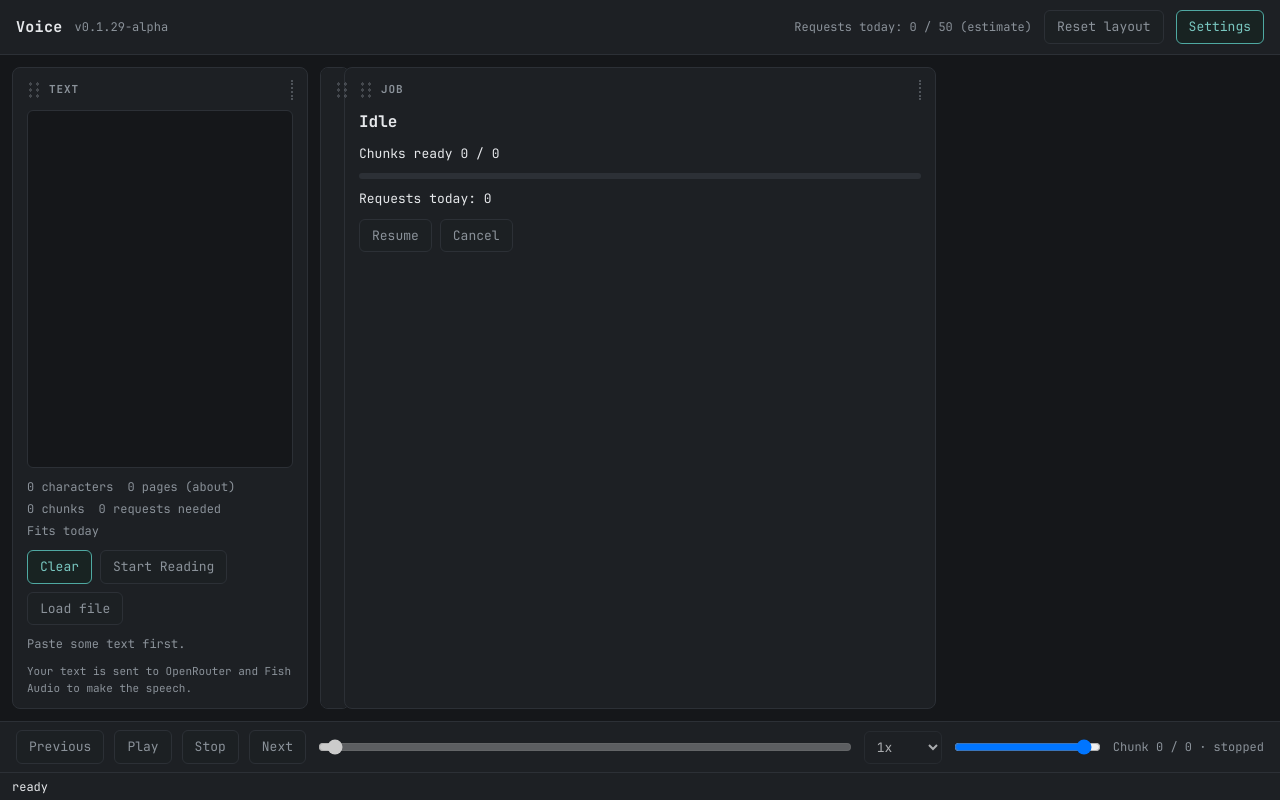
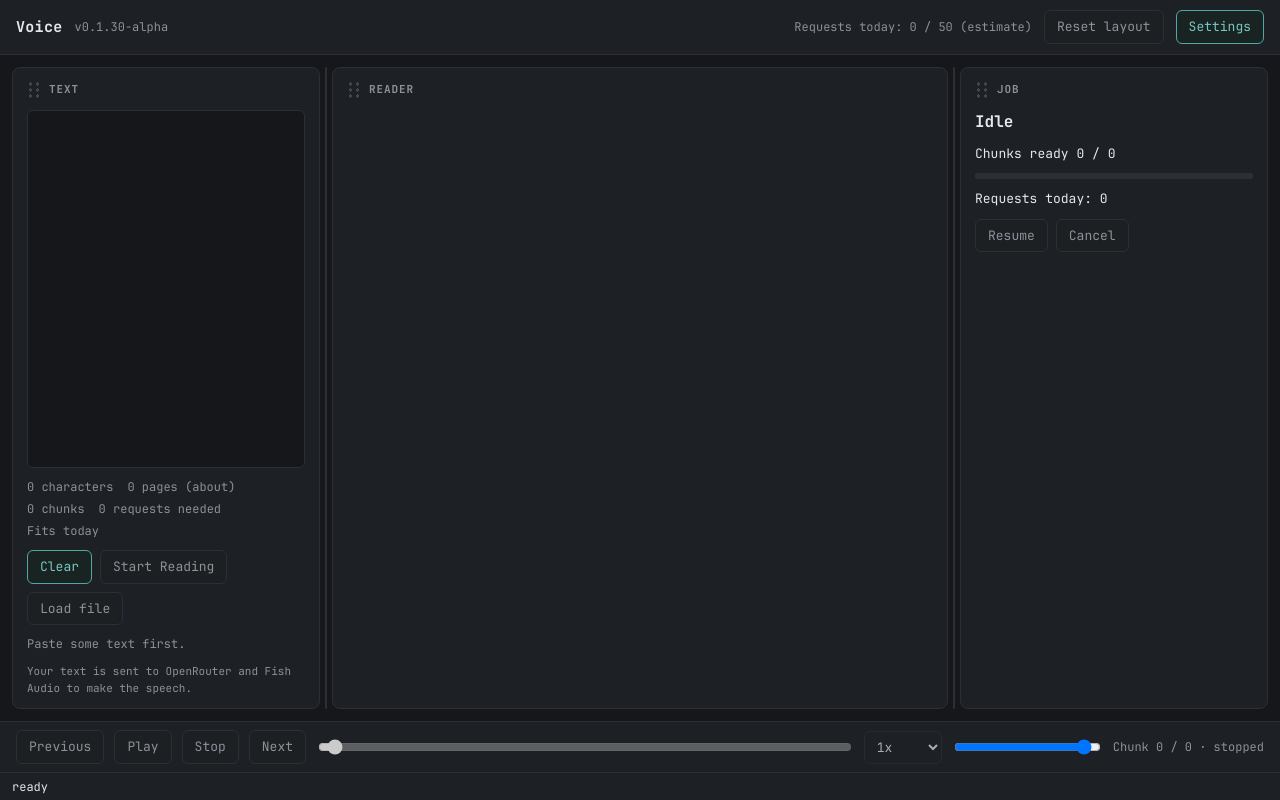
Before and after one commit to NestorKrs/Voice, a React (Vite) app: page / in a window 1280 px wide. Built offline with nearby package versions, Linux system fonts and the light colour scheme.

Commit message:
0.1.30-alpha: panel resizing with handles, keyboard and window-resize clamping

```diff
--- a/package.json
+++ b/package.json
@@ -1,7 +1,7 @@
 {
   "name": "voice",
   "private": true,
-  "version": "0.1.29-alpha",
+  "version": "0.1.30-alpha",
   "type": "module",
   "scripts": {
     "dev": "vite --host 127.0.0.1 --port 5180 --strictPort",
--- a/src/App.css
+++ b/src/App.css
@@ -4,8 +4,9 @@
 .title { font-weight: 700; font-size: 15px; letter-spacing: 0.02em; }
 .version { color: var(--muted); font-size: 12px; }
 .requests { color: var(--muted); font-size: 12px; margin-left: auto; }
-.columns { display: flex; gap: 12px; padding: 12px; flex: 1; min-height: 0; overflow: hidden; width: 100%; box-sizing: border-box; }
-.panel { background: var(--panel); border: 1px solid var(--line); border-radius: 8px; padding: 12px 14px; display: flex; flex-direction: column; gap: 10px; min-height: 0; overflow: auto; min-width: 220px; transition: border-color var(--ease), opacity var(--ease); }
+.columns { display: grid; grid-template-columns: minmax(0, 25fr) 12px minmax(0, 50fr) 12px minmax(0, 25fr); grid-template-rows: minmax(0, 1fr); gap: 0; padding: 12px; flex: 1; min-height: 0; overflow: hidden; width: 100%; box-sizing: border-box; }
+.columns.resizing { cursor: col-resize; user-select: none; }
+.panel { background: var(--panel); border: 1px solid var(--line); border-radius: 8px; padding: 12px 14px; display: flex; flex-direction: column; gap: 10px; min-height: 0; overflow: auto; min-width: 0; transition: border-color var(--ease), opacity var(--ease); }
 .panel-head { position: relative; display: flex; align-items: center; gap: 8px; min-height: 20px; }
 .panel-title { font-size: 11px; font-weight: 600; letter-spacing: 0.08em; text-transform: uppercase; color: var(--muted); }
 .text-panel textarea { flex: 1; min-height: 0; resize: none; background: var(--bg); line-height: 1.6; padding: 10px 12px; }
@@ -43,15 +44,15 @@
 .drawer label { display: block; margin-top: 6px; font-size: 12px; color: var(--muted); }
 .drawer input, .drawer select { width: 100%; background: var(--bg); }
 
-.text-panel { flex: 1 1 0; min-width: 0; }
-.reader-panel { flex: 1.4 1 0; min-width: 0; }
-.job-panel { flex: 0.8 1 0; min-width: 0; }
 .grip { flex: none; width: 14px; height: 18px; cursor: grab; color: var(--muted); opacity: 0.35; background-image: radial-gradient(circle, currentColor 1.5px, transparent 1.7px); background-size: 7px 6px; transition: opacity var(--ease), color var(--ease); }
 .grip:hover, .grip:focus-visible { opacity: 1; color: var(--accent); }
 .grip:active { cursor: grabbing; }
-.resize-handle { flex: none; width: 8px; height: 20px; margin-left: auto; cursor: col-resize; border-right: 2px dotted var(--muted); opacity: 0.45; touch-action: none; transition: opacity var(--ease), border-color var(--ease); }
-.resize-handle:hover, .resize-handle:focus-visible { opacity: 1; border-color: var(--accent); }
 .drag-ghost { position: fixed; left: 12px; top: 12px; padding: 4px 8px; background: var(--panel); border: 1px solid var(--accent); border-radius: 6px; color: var(--accent); font-size: 12px; pointer-events: none; z-index: 100; opacity: 0.9; }
+ .col-handle { position: relative; cursor: col-resize; touch-action: none; }
+.col-handle::before { content: ''; position: absolute; top: 0; bottom: 0; left: 50%; width: 2px; transform: translateX(-50%); border-radius: 1px; background: var(--line); transition: background var(--ease); }
+.col-handle:hover::before, .col-handle:focus-visible::before, .columns.resizing .col-handle::before { background: var(--accent); }
+.col-handle:focus-visible { outline: none; }
+
 .panel.dragging { opacity: 0.15; transform: scale(0.98); }
 .panel.drop-before { box-shadow: inset 4px 0 0 var(--accent); }
 .panel.drop-after { box-shadow: inset -4px 0 0 var(--accent); }
--- a/src/App.jsx
+++ b/src/App.jsx
@@ -7,7 +7,7 @@ import { createScheduler } from './scheduler.js';
 import { createServices } from './wiring.js';
 import { createPlayerEngine } from './playerEngine.js';
 import { DEFAULT_ORDER, movePanel, stepPanel, loadOrder, saveOrder, resetOrder } from './panelLayout.js';
-import { DEFAULT_WIDTHS, WIDTHS_KEY, loadWidths, saveWidths, resetWidths, usableWidth, resizeFromHandle, columnsTemplate, clampWidths } from './panelWidths.js';
+import { DEFAULT_WIDTHS, clampWidths, usableWidth, resizeFromHandle, columnsTemplate, loadWidths, saveWidths, resetWidths } from './panelWidths.js';
 
 const storage = typeof localStorage !== 'undefined' ? localStorage : null;
 const services = storage ? createServices({ storage }) : null;
@@ -37,7 +37,10 @@ export default function App() {
   const [dragId, setDragId] = useState(null);
   const [drop, setDrop] = useState(null);
   const [widths, setWidths] = useState(() => (storage ? loadWidths(storage) : { ...DEFAULT_WIDTHS }));
-  const [dragGhost, setDragGhost] = useState(null);
+  const [boxWidth, setBoxWidth] = useState(0);
+  const [resizing, setResizing] = useState(false);
+  const columnsRef = useRef(null);
+  const resizeRef = useRef(null);
   const [playerState, setPlayerState] = useState({ total: 0, index: 0, status: 'stopped', rate: 1, volume: 1, buffering: false, position: 0, duration: 0 });
   const audioRef = useRef(null);
   const playerEngineRef = useRef(null);
@@ -74,6 +77,20 @@ export default function App() {
       services.cache.totalBytes().then((n) => setCacheSize(n)).catch((e) => { const m = e && e.message ? e.message : 'error'; setJobError(m); logEvent(m); });
     }
   }, [drawerOpen]);
+
+  useEffect(() => {
+    const el = columnsRef.current;
+    if (!el) return undefined;
+    const measure = () => setBoxWidth(el.clientWidth);
+    measure();
+    if (typeof ResizeObserver === 'undefined') {
+      window.addEventListener('resize', measure);
+      return () => window.removeEventListener('resize', measure);
+    }
+    const ro = new ResizeObserver(measure);
+    ro.observe(el);
+    return () => ro.disconnect();
+  }, []);
 
   const stats = computeStats({ text, chunkSize: settings.chunkSize, usedToday, dailyLimit: settings.dailyLimit });
 
@@ -323,6 +340,54 @@ export default function App() {
   }, [chunks.length]);
 
   const isDefaultOrder = order.join() === DEFAULT_ORDER.join();
+  const usablePx = usableWidth(boxWidth);
+  const shown = boxWidth ? clampWidths(widths, usablePx) : widths;
+  const isDefaultWidths = widths.left === DEFAULT_WIDTHS.left && widths.right === DEFAULT_WIDTHS.right;
+
+  const commitWidths = (next) => {
+    setWidths(next);
+    if (storage && !saveWidths(storage, next)) {
+      logEvent('Could not save the panel widths');
+      setNotice('Could not save the panel widths in this browser.');
+    }
+  };
+
+  const onHandlePointerDown = (index) => (e) => {
+    if (e.button !== 0) return;
+    e.preventDefault();
+    e.currentTarget.setPointerCapture(e.pointerId);
+    resizeRef.current = { index, startX: e.clientX, start: shown, usable: usablePx, last: shown, moved: false };
+    setResizing(true);
+  };
+
+  const onHandlePointerMove = (e) => {
+    const r = resizeRef.current;
+    if (!r) return;
+    const next = resizeFromHandle(r.start, r.index, e.clientX - r.startX, r.usable);
+    r.last = next;
+    r.moved = true;
+    setWidths(next);
+  };
+
+  const onHandlePointerUp = (e) => {
+    const r = resizeRef.current;
+    if (!r) return;
+    resizeRef.current = null;
+    setResizing(false);
+    try { e.currentTarget.releasePointerCapture(e.pointerId); } catch {}
+    if (r.moved) {
+      commitWidths(r.last);
+      logEvent('Resized panels');
+    }
+  };
+
+  const onHandleKeyDown = (index) => (e) => {
+    if (e.key !== 'ArrowLeft' && e.key !== 'ArrowRight') return;
+    e.preventDefault();
+    const step = e.shiftKey ? 64 : 16;
+    commitWidths(resizeFromHandle(shown, index, e.key === 'ArrowLeft' ? -step : step, usablePx));
+  };
+
 
   const applyOrder = (next, message) => {
     setOrder(next);
@@ -339,14 +404,12 @@ export default function App() {
     e.dataTransfer.setData('text/plain', id);
     const panel = e.currentTarget.closest('.panel');
     if (panel) e.dataTransfer.setDragImage(panel, 16, 16);
-    setDragGhost({ x: e.clientX, y: e.clientY, id });
     logEvent('Drag panel ' + id);
   };
 
   const onGripDragEnd = () => {
     setDragId(null);
     setDrop(null);
-    setDragGhost(null);
   };
 
   const onPanelDragOver = (id) => (e) => {
@@ -386,6 +449,8 @@ export default function App() {
     try {
       if (storage) resetOrder(storage);
       setOrder([...DEFAULT_ORDER]);
+      if (storage) resetWidths(storage);
+      setWidths({ ...DEFAULT_WIDTHS });
       setNotice('Panel layout reset.');
     } catch (e) {
       const m = e && e.message ? e.message : 'error';
@@ -396,31 +461,6 @@ export default function App() {
 
   const panelClass = (id, extra) =>
     'panel ' + extra + (dragId === id ? ' dragging' : '') + (drop && drop.id === id ? ' drop-' + drop.side : '');
-
-  const usable = usableWidth(typeof window !== 'undefined' ? window.innerWidth : 1200);
-
-  const panelStyle = () => ({});
-
-  const onResizeStart = (handle) => (e) => {
-    e.preventDefault();
-    e.stopPropagation();
-    const startX = e.clientX;
-    const startWidths = widths;
-    const move = (event) => {
-      const delta = event.clientX - startX;
-      const next = resizeFromHandle(startWidths, handle, delta, usable);
-      setWidths(next);
-    };
-    const stop = () => {
-      window.removeEventListener('pointermove', move);
-      window.removeEventListener('pointerup', stop);
-      saveWidths(storage, widths);
-    };
-    window.addEventListener('pointermove', move);
-    window.addEventListener('pointerup', stop, { once: true });
-  };
-
-  const columnsStyle = { gridTemplateColumns: columnsTemplate(widths, 12), display: 'grid', gap: '12px', padding: '12px', flex: 1, minHeight: 0, overflow: 'hidden', width: '100%', boxSizing: 'border-box' };
 
   const stateWord = {
     idle: 'Idle',
@@ -439,16 +479,14 @@ export default function App() {
         <span className="requests" title={services ? new Date(services.counter.resetAt()).toLocaleString() : ''}>
           Requests today: {usedToday} / {settings.dailyLimit} (estimate)
         </span>
-        <button onClick={handleResetLayout} disabled={isDefaultOrder} title={isDefaultOrder ? 'The panels are already in the default order.' : 'Put the panels back in the default order.'}>Reset layout</button>
+        <button onClick={handleResetLayout} disabled={isDefaultOrder && isDefaultWidths} title={isDefaultOrder && isDefaultWidths ? 'The panels are already in the default order and size.' : 'Put the panels back in the default order and size.'}>Reset layout</button>
         <button className="settings-btn" onClick={() => setDrawerOpen((o) => !o)}>Settings</button>
       </header>
-      <div className="columns" style={columnsStyle}>
-        <section className={panelClass('text', 'text-panel')} onDragOver={onPanelDragOver('text')} onDragLeave={onPanelDragLeave} onDrop={onPanelDrop('text')}>
+      <div className={'columns' + (resizing ? ' resizing' : '')} ref={columnsRef} style={{ gridTemplateColumns: columnsTemplate(shown) }}>
+        <section className={panelClass('text', 'text-panel')} style={{ gridColumn: order.indexOf('text') * 2 + 1, gridRow: 1 }} onDragOver={onPanelDragOver('text')} onDragLeave={onPanelDragLeave} onDrop={onPanelDrop('text')}>
           <div className="panel-head">
             <span className="grip" role="button" tabIndex={0} draggable="true" title="Drag to move this panel. Keyboard: Alt+Left or Alt+Right." aria-label="Move the Text panel" onDragStart={onGripDragStart('text')} onDragEnd={onGripDragEnd} onKeyDown={onGripKeyDown('text')} />
             <span className="panel-title">Text</span>
-            <span className="resize-handle" role="separator" tabIndex={0} title="Drag to resize this panel." aria-label="Resize the Text panel" onPointerDown={onResizeStart(0)} />
-
           </div>
           <textarea value={text} onChange={(e) => setText(e.target.value)} />
           <div className="stats">
@@ -467,11 +505,10 @@ export default function App() {
           <div className="privacy">Your text is sent to OpenRouter and Fish Audio to make the speech.</div>
           {notice ? <div className="notice">{notice}</div> : null}
         </section>
-        <section className={panelClass('reader', 'reader-panel')} onDragOver={onPanelDragOver('reader')} onDragLeave={onPanelDragLeave} onDrop={onPanelDrop('reader')}>
+        <section className={panelClass('reader', 'reader-panel')} style={{ gridColumn: order.indexOf('reader') * 2 + 1, gridRow: 1 }} onDragOver={onPanelDragOver('reader')} onDragLeave={onPanelDragLeave} onDrop={onPanelDrop('reader')}>
           <div className="panel-head">
             <span className="grip" role="button" tabIndex={0} draggable="true" title="Drag to move this panel. Keyboard: Alt+Left or Alt+Right." aria-label="Move the Reader panel" onDragStart={onGripDragStart('reader')} onDragEnd={onGripDragEnd} onKeyDown={onGripKeyDown('reader')} />
             <span className="panel-title">Reader</span>
-            <span className="resize-handle" role="separator" tabIndex={0} title="Drag to resize this panel." aria-label="Resize the Reader panel" onPointerDown={onResizeStart('reader')} />
           </div>
           <div className="chunk-list">
             {chunks.map((c, i) => {
@@ -494,11 +531,10 @@ export default function App() {
             })}
           </div>
         </section>
-        <section className={panelClass('job', 'job-panel')} onDragOver={onPanelDragOver('job')} onDragLeave={onPanelDragLeave} onDrop={onPanelDrop('job')}>
+        <section className={panelClass('job', 'job-panel')} style={{ gridColumn: order.indexOf('job') * 2 + 1, gridRow: 1 }} onDragOver={onPanelDragOver('job')} onDragLeave={onPanelDragLeave} onDrop={onPanelDrop('job')}>
           <div className="panel-head">
             <span className="grip" role="button" tabIndex={0} draggable="true" title="Drag to move this panel. Keyboard: Alt+Left or Alt+Right." aria-label="Move the Job panel" onDragStart={onGripDragStart('job')} onDragEnd={onGripDragEnd} onKeyDown={onGripKeyDown('job')} />
             <span className="panel-title">Job</span>
-            <span className="resize-handle" role="separator" tabIndex={0} title="Drag to resize this panel." aria-label="Resize the Job panel" onPointerDown={onResizeStart(1)} />
           </div>
           <div className="state">{stateWord}{schedState.state === 'idle' && schedState.chunks.some((c) => c.status === 'ready') ? ' - window filled' : ''}</div>
           <div>Chunks ready {schedState.chunks.filter((c) => c.status === 'ready').length} / {chunks.length}</div>
@@ -511,8 +547,9 @@ export default function App() {
             <button onClick={handleCancel} disabled={schedState.state !== 'generating'}>Cancel</button>
           </div>
         </section>
+        <div className="col-handle" role="separator" aria-orientation="vertical" tabIndex={0} aria-label="Resize the left and middle panels" title="Drag to resize. Keyboard: Left or Right arrow, Shift for bigger steps." style={{ gridColumn: 2, gridRow: 1 }} onPointerDown={onHandlePointerDown(0)} onPointerMove={onHandlePointerMove} onPointerUp={onHandlePointerUp} onPointerCancel={onHandlePointerUp} onKeyDown={onHandleKeyDown(0)} />
+        <div className="col-handle" role="separator" aria-orientation="vertical" tabIndex={0} aria-label="Resize the middle and right panels" title="Drag to resize. Keyboard: Left or Right arrow, Shift for bigger steps." style={{ gridColumn: 4, gridRow: 1 }} onPointerDown={onHandlePointerDown(1)} onPointerMove={onHandlePointerMove} onPointerUp={onHandlePointerUp} onPointerCancel={onHandlePointerUp} onKeyDown={onHandleKeyDown(1)} />
       </div>
-      {dragGhost ? <div className="drag-ghost">⋮⋮</div> : null}
       <footer className="playerbar">
         <button onClick={() => playerEngineRef.current && playerEngineRef.current.prev()} disabled={!playerState.total || playerState.index === 0}>Previous</button>
         {playerState.status === 'playing'
```
Also changed, not shown: 2 other files (tests, documents, lock files or other folders).
